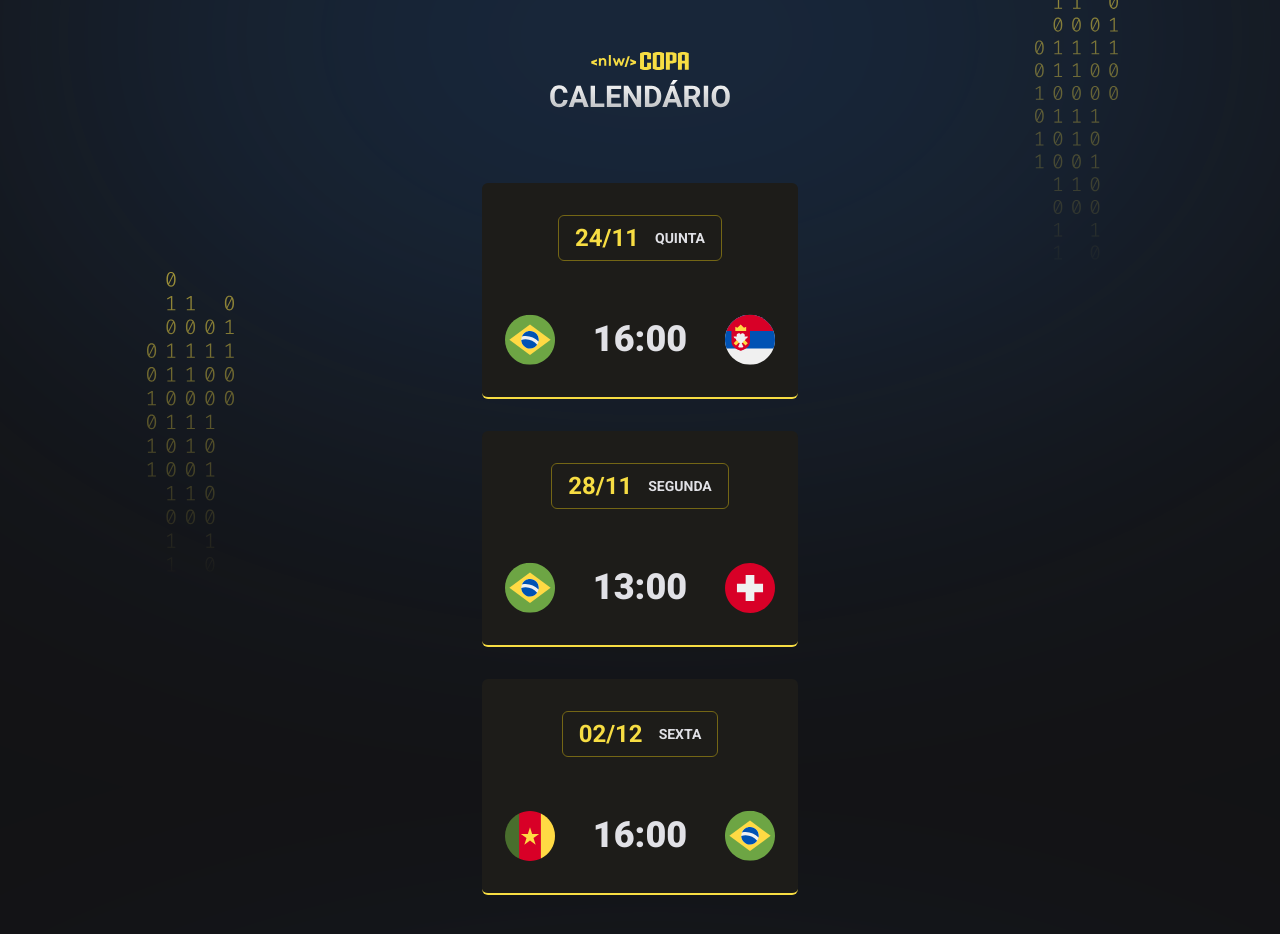
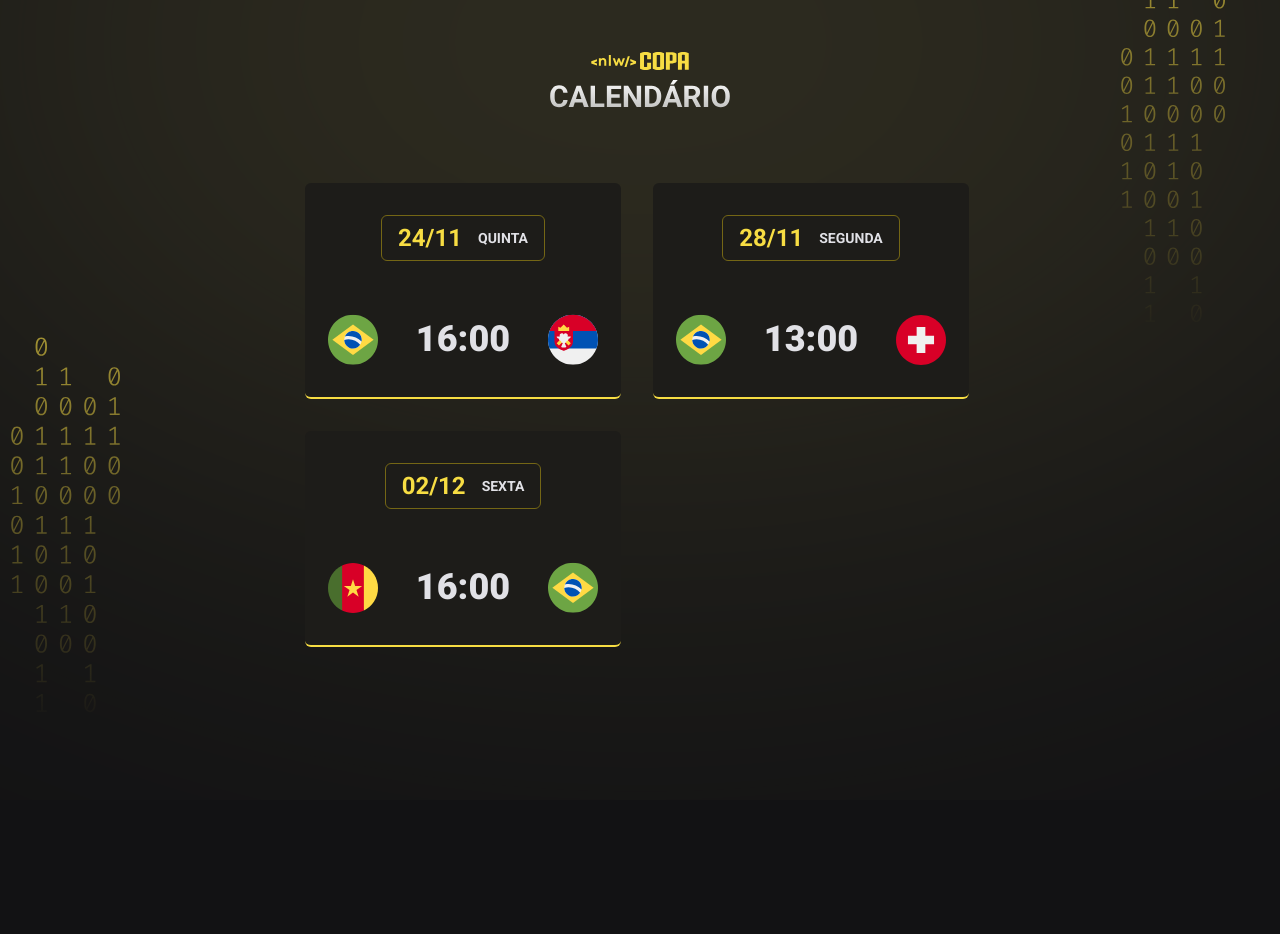
Before and after one commit to rodrigothirteen/NLW-Copa, a plain HTML site: page index.html in a window 1280 px wide. After the commit the page ends 800 px from the top, so only its background shows below. Drawn offline with Linux system fonts and the light colour scheme.

Commit message:
versão desktop

```diff
--- a/index.html
+++ b/index.html
@@ -13,8 +13,12 @@
       rel="stylesheet"
     />
   </head>
-  <body>
+  <body class="">
     <div id="app">
+      <header>
+        <img src="./assets/logo.svg" alt="Logo da NLW" />
+      </header>
+      <main id="cards"></main>
     </div>
     <script src="./main.js"></script>
   </body>
--- a/main.js
+++ b/main.js
@@ -8,9 +8,11 @@ function createGame(player1, hour, player2) {
   `
 }
 
+let delay = -0.3
 function createCard(date, day, games) {
+  delay = delay + 0.3
   return `
-  <div class="card">
+  <div class="card" style="animation-delay: ${delay}s">
           <h2>${date} <span>${day} </span></h2>
 
           <ul>
@@ -20,22 +22,7 @@ function createCard(date, day, games) {
   `
 }
 
-document.querySelector("#app").innerHTML = `
- <header>
-        <img src="./assets/logo.svg" alt="Logo da NLW" />
-      </header>
-
-      <main id="cards">
-      ${createCard("24/11", "quinta", createGame("brazil", "16:00", "serbia"))}
-      ${createCard(
-        "28/11",
-        "segunda",
-        createGame("brazil", "13:00", "switzerland")
-      )}
-      ${createCard(
-        "02/12",
-        "sexta",
-        createGame("cameroon", "16:00", "brazil")
-      )}
-      </main>
-`
+document.querySelector("#cards").innerHTML =
+  createCard("24/11", "quinta", createGame("brazil", "16:00", "serbia")) +
+  createCard("28/11", "segunda", createGame("brazil", "13:00", "switzerland")) +
+  createCard("02/12", "sexta", createGame("cameroon", "16:00", "brazil"))
--- a/style.css
+++ b/style.css
@@ -2,6 +2,27 @@
   margin: 0;
   padding: 0;
   box-sizing: border-box;
+}
+
+:root {
+  --card-title-boder-color: #746615;
+  --card-color-primary: #f7dd43;
+  --car-bg-color: #1d1c19;
+  --bg: url(./assets/bg-yellow.svg);
+}
+
+body.blue {
+  --card-title-boder-color: #338af3;
+  --card-color-primary: #338af3;
+  --car-bg-color: #202024;
+  --bg: url(./assets/bg-blue.svg);
+}
+
+body.green {
+  --card-title-boder-color: #047c3f;
+  --card-color-primary: #047c3f;
+  --car-bg-color: #1a1f1b;
+  --bg: url(./assets/bg-green.svg);
 }
 
 ul {
@@ -10,9 +31,10 @@ ul {
 
 body {
   background-color: #121214;
-  background-image: url(./assets/bg.svg);
-  background-position-x: center;
-  background-position-y: -715px;
+  background-image: var(--bg);
+  background-position: top center;
+  background-repeat: no-repeat;
+  background-size: cover;
 }
 
 body * {
@@ -21,7 +43,8 @@ body * {
 
 #app {
   width: fit-content;
-  margin: 52px auto;
+  margin: auto;
+  padding-top: 52px;
 }
 
 header {
@@ -38,8 +61,8 @@ header {
 .card {
   padding: 32px 23px;
   text-align: center;
-  background: #1d1c19;
-  border-bottom: 2px solid #f7dd43;
+  background: var(--car-bg-color);
+  border-bottom: 2px solid var(--card-color-primary);
   border-radius: 6px;
 }
 
@@ -49,7 +72,7 @@ header {
   justify-content: center;
   align-items: center;
   padding: 8px 16px;
-  border: 1px solid #746615;
+  border: 1px solid var(--card-title-boder-color);
   border-radius: 6px;
   width: fit-content;
   margin-inline: auto;
@@ -87,3 +110,39 @@ header {
   line-height: 125%;
   color: #e1e1e6;
 }
+
+.card h2:hover,
+.card ul li strong:hover,
+.card ul li img:hover {
+  transform: scale(1.1);
+}
+
+.card h2,
+.card ul li strong,
+.card ul li img {
+  transition: transform 0.3s;
+}
+
+.card {
+  opacity: 0;
+  animation: appear 1s forwards;
+}
+
+@keyframes appear {
+  0% {
+    transform: translateY(-50px);
+    opacity: 0;
+  }
+
+  100% {
+    opacity: 1;
+  }
+}
+
+@media (min-width: 700px) {
+  #cards {
+    max-width: 670px;
+    flex-direction: row;
+    flex-wrap: wrap;
+  }
+}
```
Also changed, not shown: assets/bg-blue.svg (added), assets/bg-green.svg (added), assets/bg-yellow.svg (added), assets/bg.svg (deleted).
